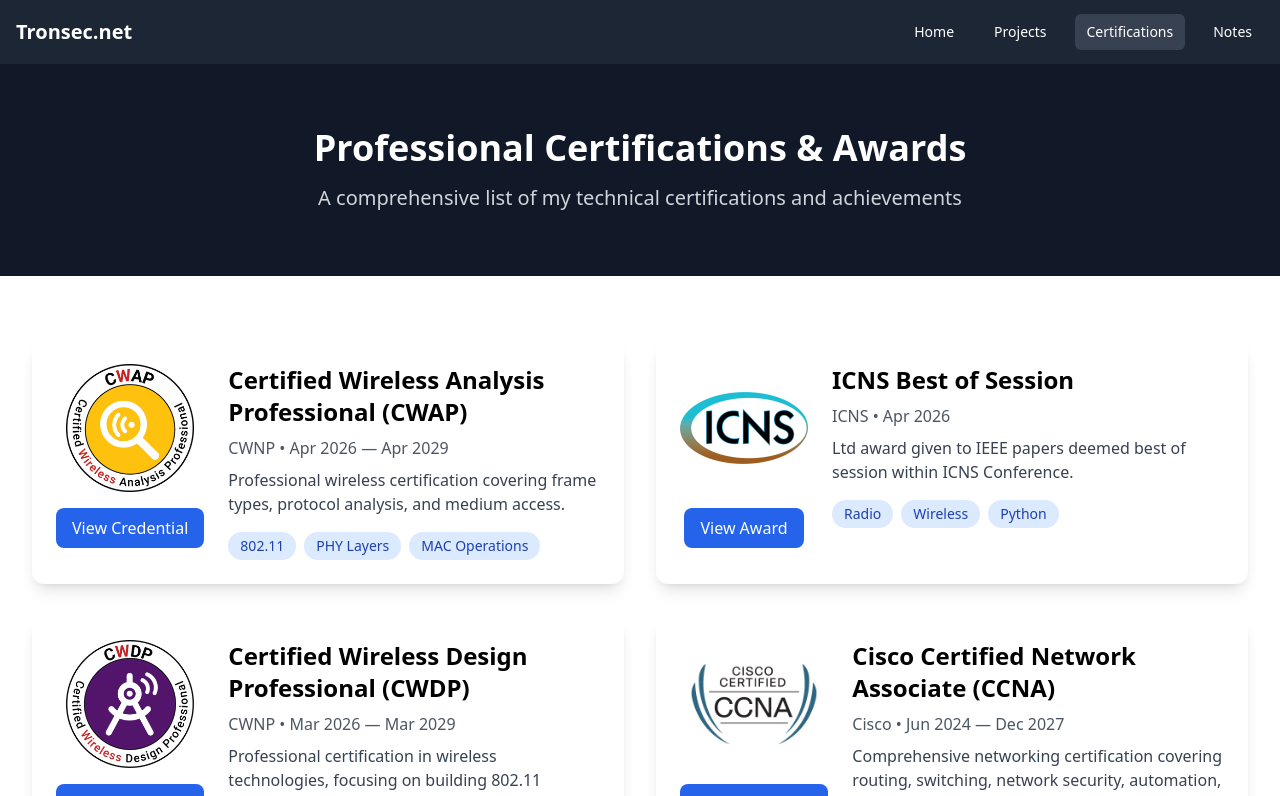
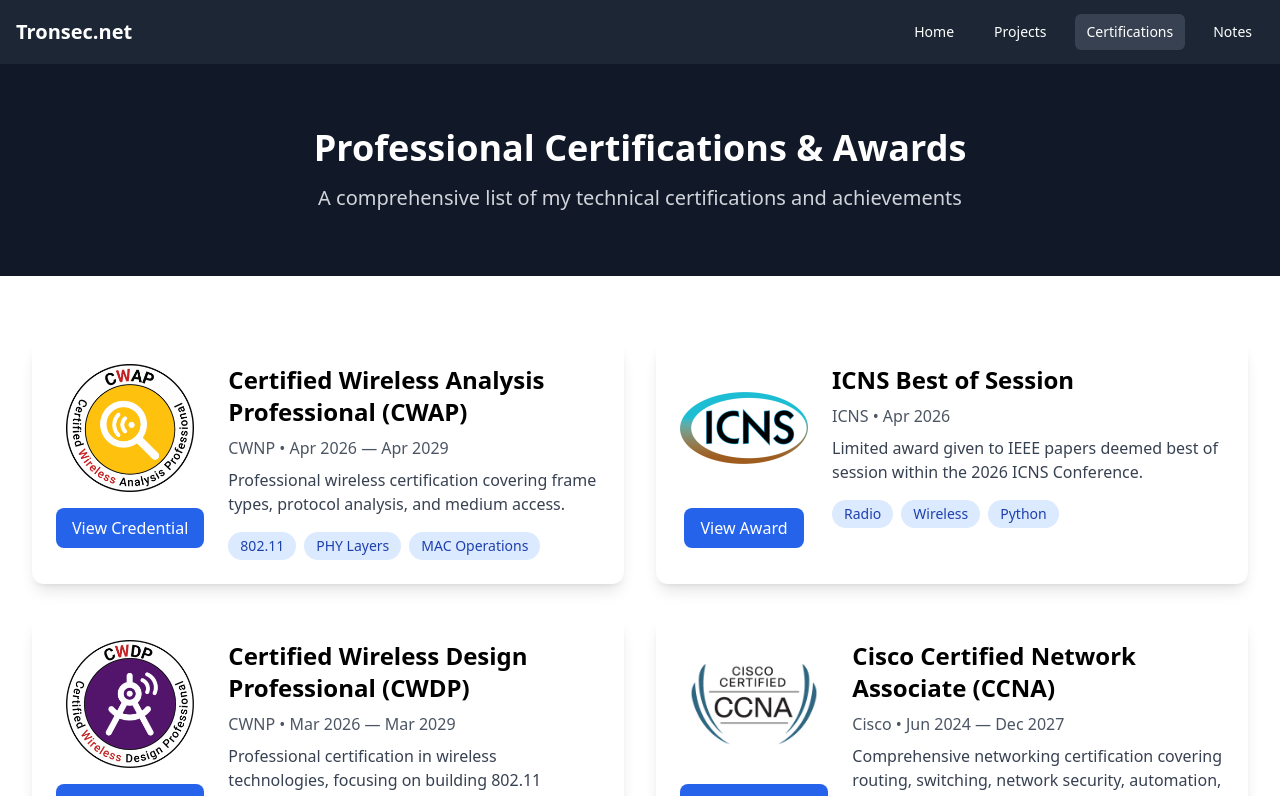
Before and after one commit to ClarkKatsouleas/tronsec.net, a plain HTML site: page certifications/index.html in a window 1280 px wide. Shown: the top 796 px of the page. Drawn offline with nearby package versions, Linux system fonts and the light colour scheme.

Commit message:
Rewording ICNS achievement

```diff
--- a/certifications/index.html
+++ b/certifications/index.html
@@ -100,7 +100,7 @@
                         <div class="flex-1">
                             <h3 class="text-xl sm:text-2xl font-bold mb-2">ICNS Best of Session</h3>
                             <p class="text-gray-600 mb-2">ICNS • Apr 2026</p>
-                            <p class="text-gray-700 mb-4">Ltd award given to IEEE papers deemed best of session within ICNS Conference.</p>
+                            <p class="text-gray-700 mb-4">Limited award given to IEEE papers deemed best of session within the 2026 ICNS Conference.</p>
                             <div class="flex flex-wrap gap-2">
                                 <span class="px-3 py-1 bg-blue-100 text-blue-800 rounded-full text-sm">Radio</span>
                                 <span class="px-3 py-1 bg-blue-100 text-blue-800 rounded-full text-sm">Wireless</span>
```
